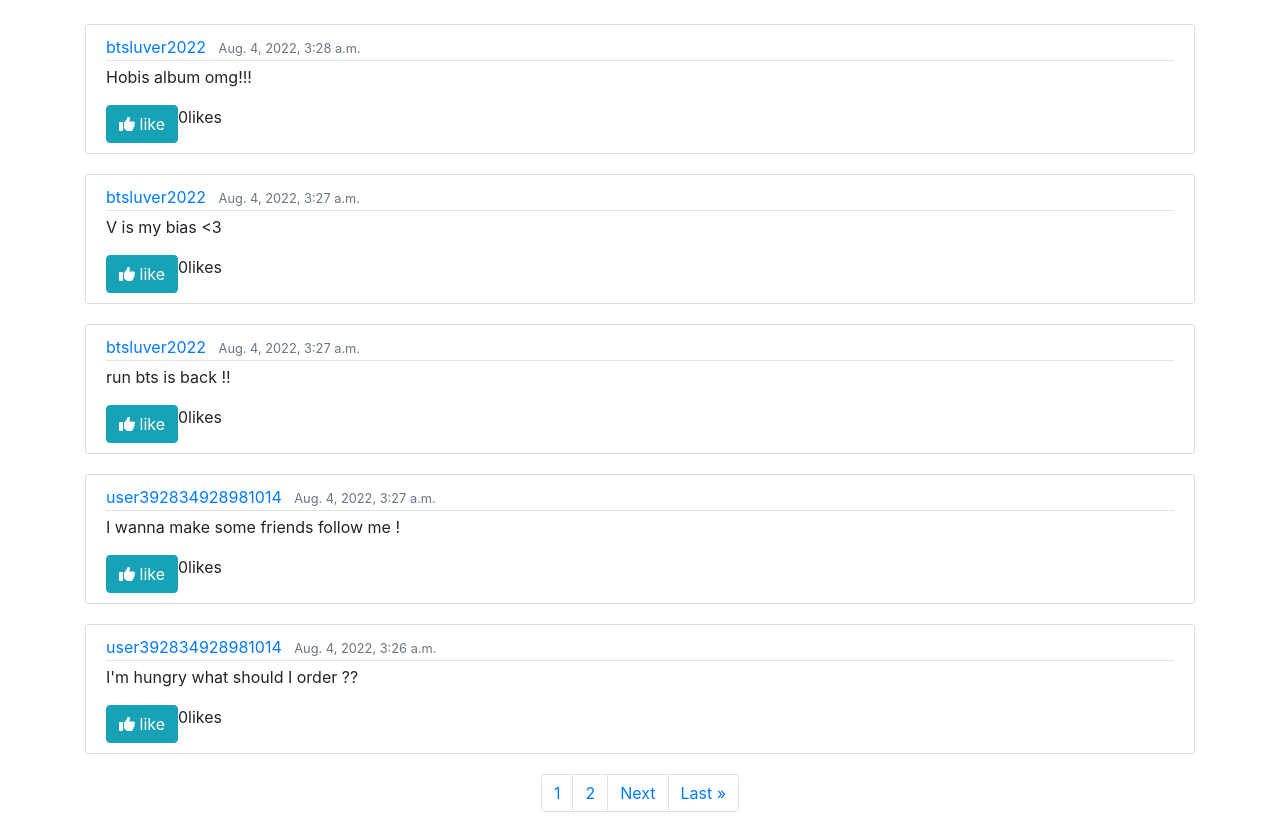
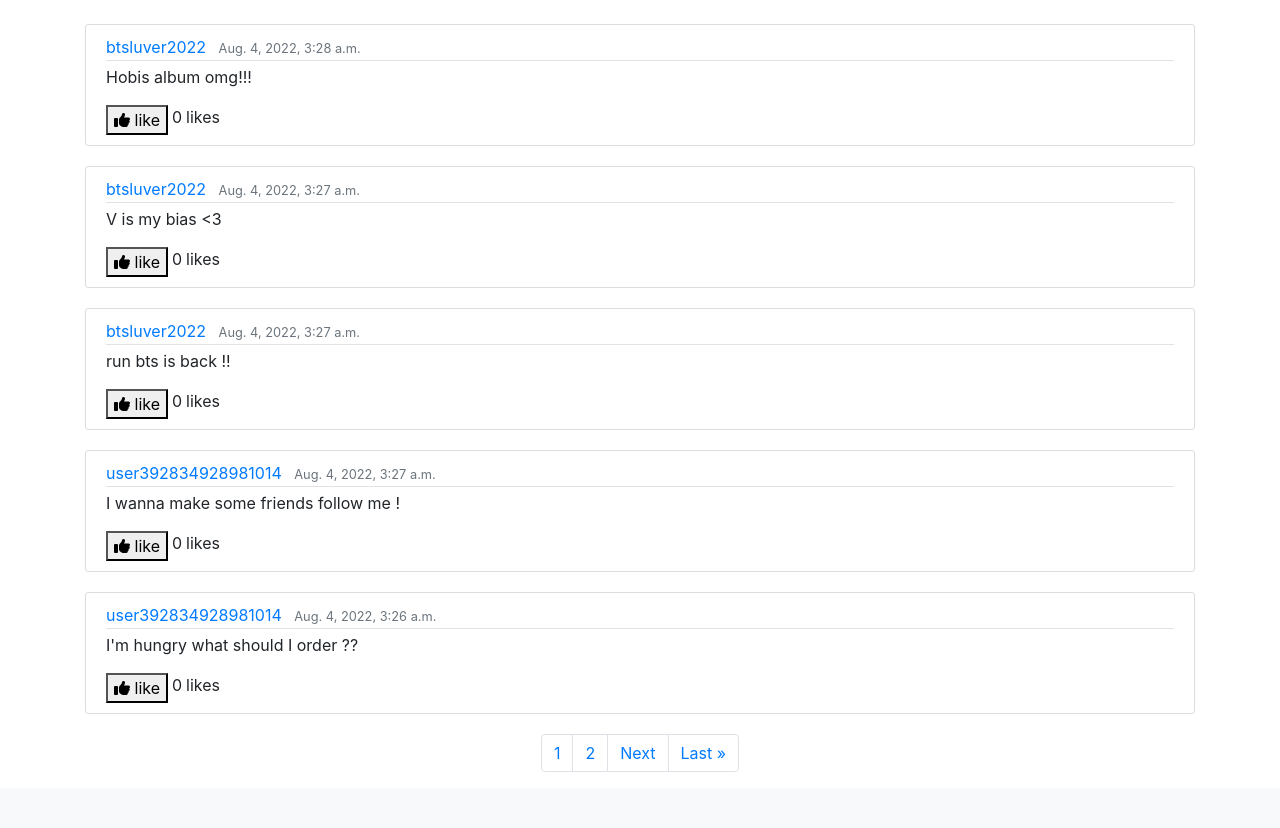
Before and after one commit to wafas-repo/Network, a Django app: page / in a window 1280 px wide. Shown: the part 56-884 px from the top of the page. After the commit the page ends 828 px from the top, so only its background shows below. Run offline with Django 3.2, Linux system fonts and the light colour scheme; data comes from the database, SQL or seed files in the repository; both versions use the stored data as it was after the commit; data that the repository does not hold is empty; parts of the project's set-up code (start-up, migrations or seed data) failed here and were passed over; some libraries are stand-ins or nearby versions.

Commit message:
submission for project network

```diff
--- a/network/templates/network/index.html
+++ b/network/templates/network/index.html
@@ -39,8 +39,8 @@
                             <div class="like-count-{{ post.id }} ml-1 mr-1">{{ post.total_likes }}</div>
                             <p>likes</p>
                             {% else %}
-                                <a href="{% url 'login' %}"><button class="btn btn-info like-btn-{{ post.id }}"><i class="fa fa-solid fa-thumbs-up"></i> like</button></a>
-                                <div class="like-count-{{ post.id }}">{{ post.total_likes }}</div> likes
+                                <a href="{% url 'login' %}"><button class="like-btn-{{ post.id }}"><i class="fa fa-solid fa-thumbs-up"></i> like</button></a>
+                                <div class="like-count-{{ post.id }} ml-1 mr-1"">{{ post.total_likes }}</div> likes
                             {% endif %}
                         </div>
                     </div>
```
Also changed, not shown: db.sqlite3, media/uploads/profile_pictures/IMG_4699.JPG (deleted), media/uploads/profile_pictures/IMG_4699_TlNM8Rl.JPG (deleted), 1 other file.
